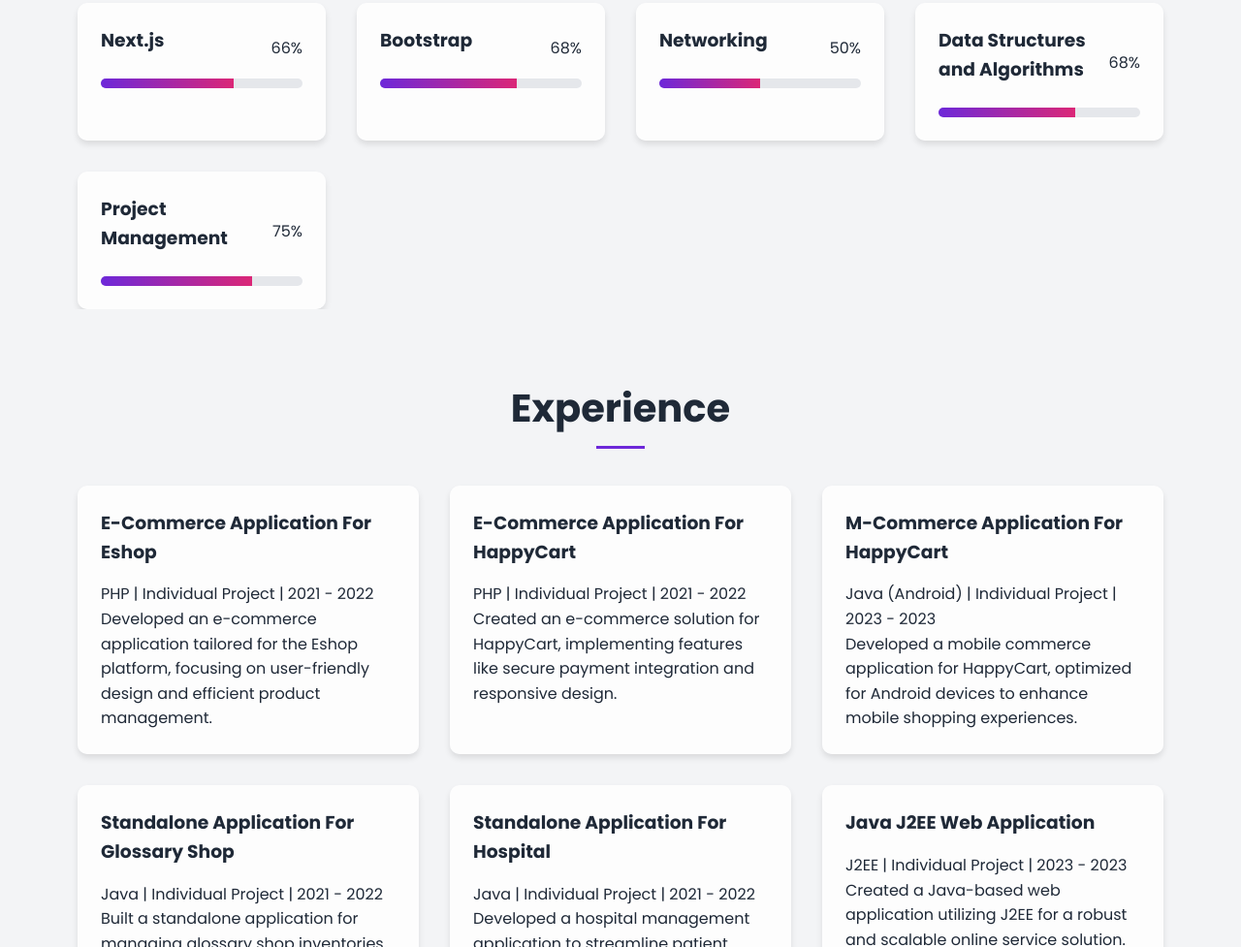
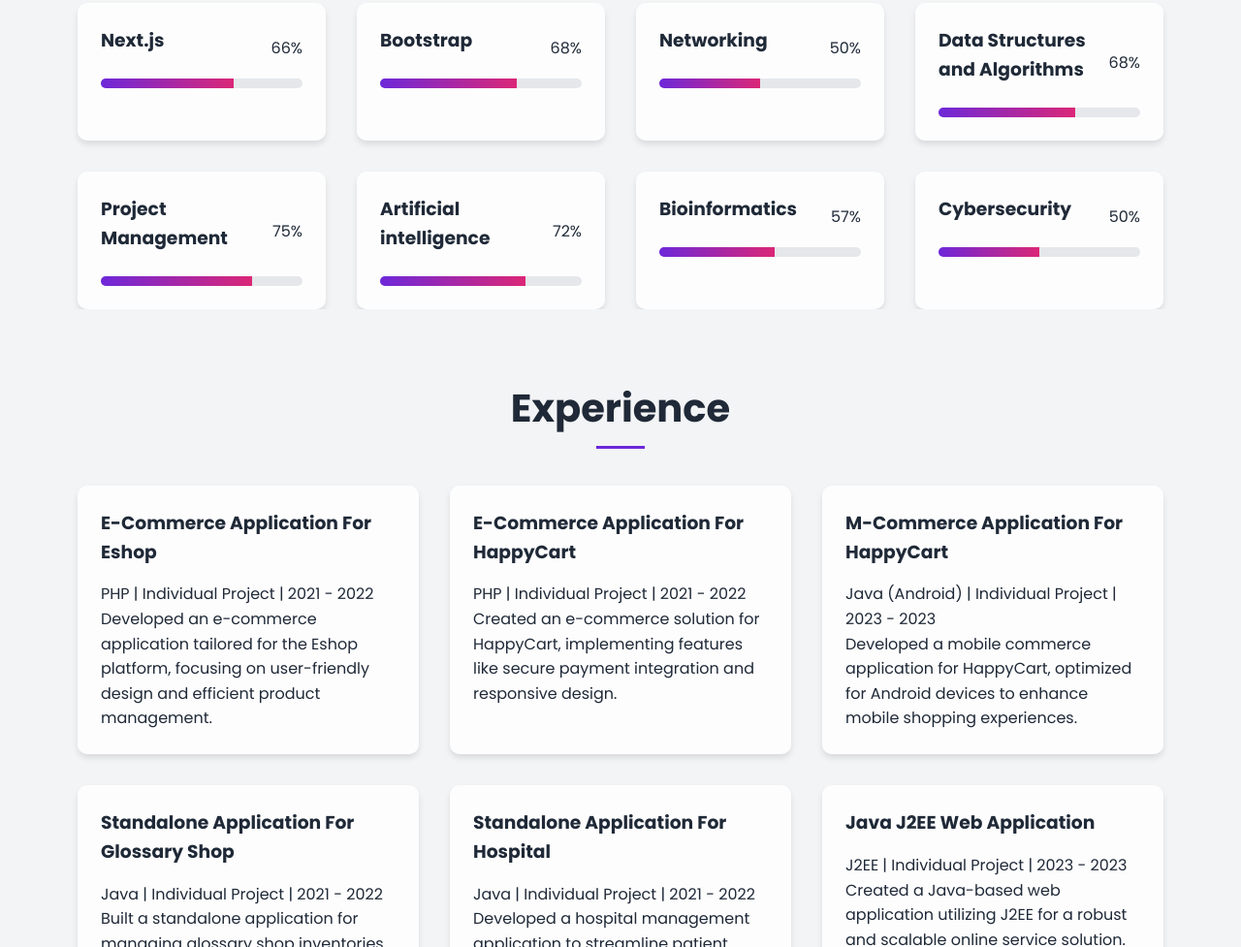
Before and after one commit to Manulakavishka/Manulakavishka.github.io, a website: page index.html in a window 1280 px wide. Shown: the part 1561-2538 px from the top of the page at 97% size. Drawn offline with nearby package versions, Linux system fonts and the light colour scheme.

Commit message:
Update index.html

```diff
--- a/index.html
+++ b/index.html
@@ -1080,6 +1080,33 @@
                     </div>
                     <div class="skill-bar">
                         <div class="skill-progress" data-width="75"></div>
+                    </div>
+                </div>
+                <div class="skill-item animate-fade-up">
+                    <div class="skill-info">
+                        <h3>Artificial intelligence</h3>
+                        <span>72%</span>
+                    </div>
+                    <div class="skill-bar">
+                        <div class="skill-progress" data-width="72"></div>
+                    </div>
+                </div>
+                <div class="skill-item animate-fade-up">
+                    <div class="skill-info">
+                        <h3>Bioinformatics</h3>
+                        <span>57%</span>
+                    </div>
+                    <div class="skill-bar">
+                        <div class="skill-progress" data-width="57"></div>
+                    </div>
+                </div>
+                <div class="skill-item animate-fade-up">
+                    <div class="skill-info">
+                        <h3>Cybersecurity</h3>
+                        <span>50%</span>
+                    </div>
+                    <div class="skill-bar">
+                        <div class="skill-progress" data-width="50"></div>
                     </div>
                 </div>
             </div>
```
